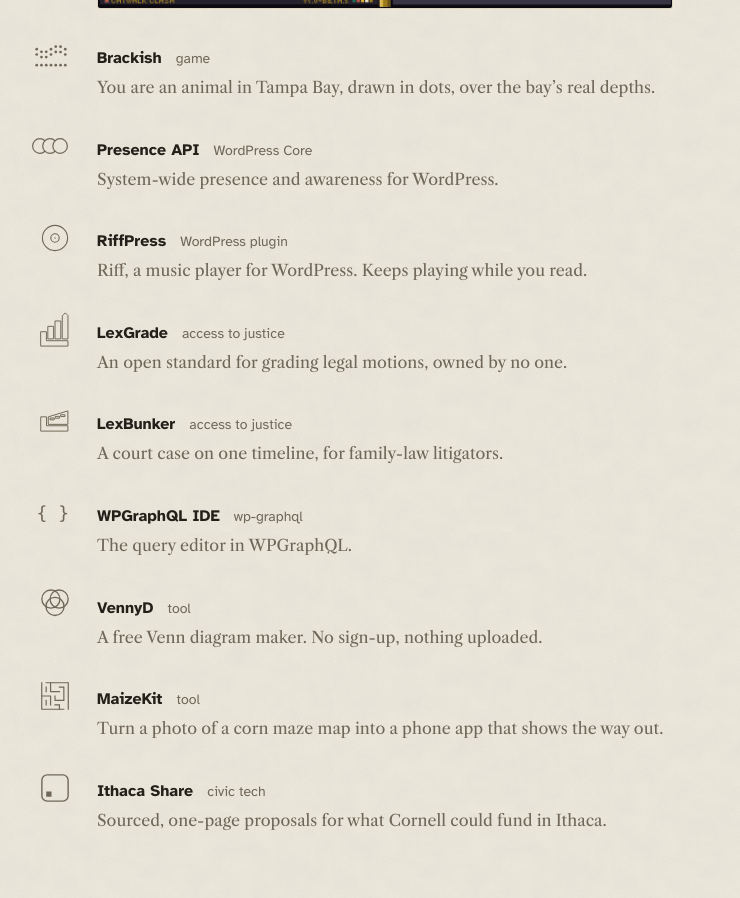
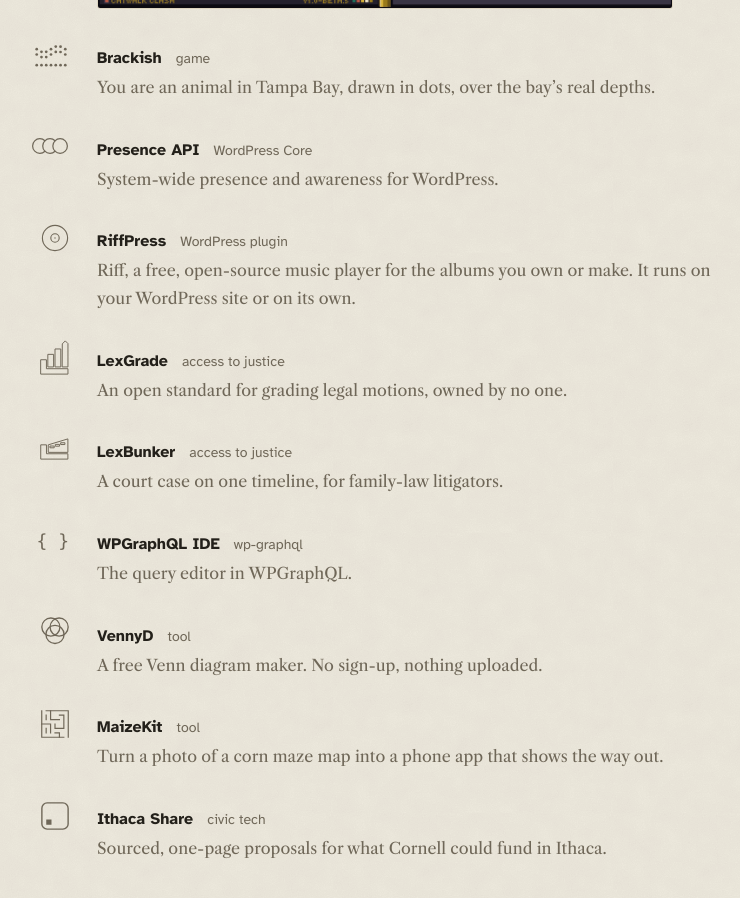
Before and after one commit to josephfusco/josephfusco.github.io, a Jekyll site: the page built from projects.html, in a window 1280 px wide and 900 px high, scrolled down 587 px. Shown: the whole window, without its empty margins (227-967 px from the left). Built offline with Jekyll 4.4.1, drawn with Linux system fonts in a browser that asks for light colours.

Commit message:
Riff runs on a WordPress site or on its own

```diff
--- a/_includes/projects.html
+++ b/_includes/projects.html
@@ -41,7 +41,7 @@
 		</div>
 		<div>
 			<h3><a href="https://riffpress.com">RiffPress</a> <span class="tag">WordPress plugin</span></h3>
-			<p>Riff, a music player for WordPress. Keeps playing while you read.</p>
+			<p>Riff, a free, open-source music player for the albums you own or make. It runs on your WordPress site or on its own.</p>
 		</div>
 	</li>
 {% endif %}
```
